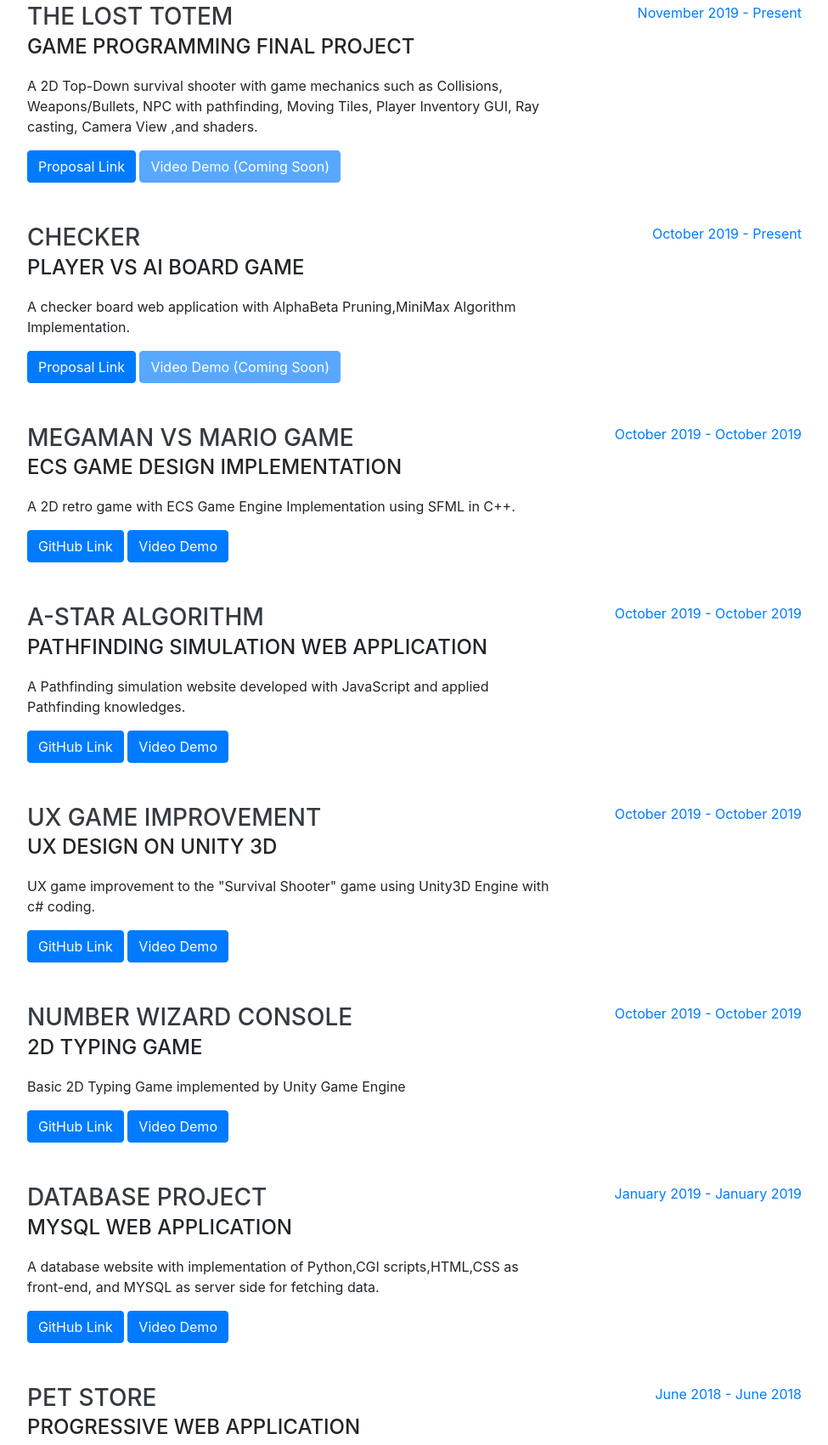
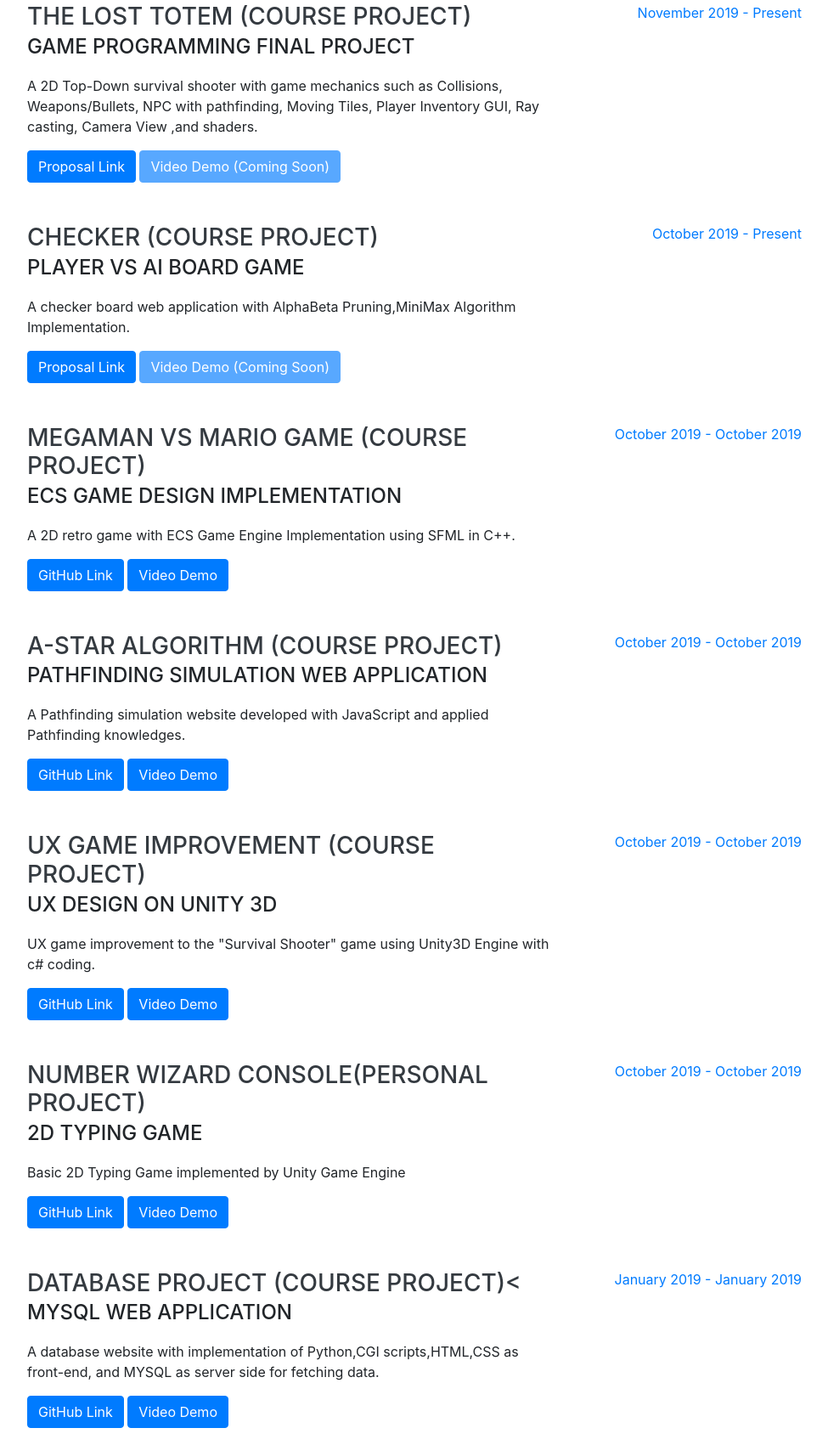
Before and after one commit to 007jackying/PersonalProfile, a website with bundled scripts: page index.html in a window 1280 px wide. Shown: the part 932-2633 px from the top of the page at 85% size, without its empty margins (288-1263 px from the left). Built offline with nearby package versions, Linux system fonts and the light colour scheme; a web font is replaced by a local one.

Commit message:
Update index.html

```diff
--- a/index.html
+++ b/index.html
@@ -101,7 +101,7 @@
 
         <div class="resume-item d-flex flex-column flex-md-row justify-content-between mb-5">
           <div class="resume-content">
-            <h3 class="mb-0">The Lost Totem</h3>
+            <h3 class="mb-0">The Lost Totem (Course Project)</h3>
             <div class="subheading mb-3">Game Programming Final Project</div>
             <p>A 2D Top-Down survival shooter with game mechanics such as Collisions, Weapons/Bullets, NPC with
               pathfinding, Moving Tiles, Player Inventory GUI, Ray casting, Camera View ,and shaders. </p>
@@ -118,7 +118,7 @@
 
         <div class="resume-item d-flex flex-column flex-md-row justify-content-between mb-5">
           <div class="resume-content">
-            <h3 class="mb-0">Checker</h3>
+            <h3 class="mb-0">Checker (Course Project)</h3>
             <div class="subheading mb-3">Player vs AI board game</div>
             <p>A checker board web application with AlphaBeta Pruning,MiniMax Algorithm Implementation.</p>
             <a class="btn btn-primary"
@@ -133,7 +133,7 @@
 
         <div class="resume-item d-flex flex-column flex-md-row justify-content-between mb-5">
           <div class="resume-content">
-            <h3 class="mb-0">Megaman VS Mario Game</h3>
+            <h3 class="mb-0">Megaman VS Mario Game (Course Project)</h3>
             <div class="subheading mb-3">ECS GAME DESIGN IMPLEMENTATION</div>
             <p>A 2D retro game with ECS Game Engine Implementation using SFML in C++.</p>
             <a class="btn btn-primary"
@@ -150,7 +150,7 @@
 
         <div class="resume-item d-flex flex-column flex-md-row justify-content-between mb-5">
           <div class="resume-content">
-            <h3 class="mb-0">A-Star Algorithm </h3>
+            <h3 class="mb-0">A-Star Algorithm  (Course Project)</h3>
             <div class="subheading mb-3">Pathfinding Simulation Web Application</div>
             <p>A Pathfinding simulation website developed with JavaScript and applied Pathfinding knowledges.</p>
             <a class="btn btn-primary"
@@ -167,7 +167,7 @@
 
         <div class="resume-item d-flex flex-column flex-md-row justify-content-between mb-5">
           <div class="resume-content">
-            <h3 class="mb-0">UX GAME IMPROVEMENT</h3>
+            <h3 class="mb-0">UX GAME IMPROVEMENT (Course Project)</h3>
             <div class="subheading mb-3">UX Design on Unity 3D</div>
             <p>UX game improvement to the "Survival Shooter" game using Unity3D Engine with c# coding.</p>
             <a class="btn btn-primary" href="https://github.com/007jackying/SurvivalShooter" role="button"
@@ -183,7 +183,7 @@
 
         <div class="resume-item d-flex flex-column flex-md-row justify-content-between mb-5">
           <div class="resume-content">
-            <h3 class="mb-0">Number Wizard Console</h3>
+            <h3 class="mb-0">Number Wizard Console(Personal Project)</h3>
             <div class="subheading mb-3">2D Typing Game</div>
             <p>Basic 2D Typing Game implemented by Unity Game Engine</p>
             <a class="btn btn-primary" href="https://github.com/007jackying/Number-Wizard-CONSOLE" role="button"
@@ -200,7 +200,7 @@
 
         <div class="resume-item d-flex flex-column flex-md-row justify-content-between mb-5">
           <div class="resume-content">
-            <h3 class="mb-0">Database Project</h3>
+            <h3 class="mb-0">Database Project (Course Project)<</h3>
             <div class="subheading mb-3">MYSQL Web Application</div>
             <p>A database website with implementation of Python,CGI scripts,HTML,CSS as front-end, and MYSQL as server
               side for fetching data. </p>
@@ -217,7 +217,7 @@
 
         <div class="resume-item d-flex flex-column flex-md-row justify-content-between mb-5">
           <div class="resume-content">
-            <h3 class="mb-0">Pet Store</h3>
+            <h3 class="mb-0">Pet Store (Personal Project)<</h3>
             <div class="subheading mb-3">Progressive Web Application</div>
             <p>A Progressive web application developed to provide general
               information about the vet clinic from Nepal. (HTML, CSS, JS)</p>
```
